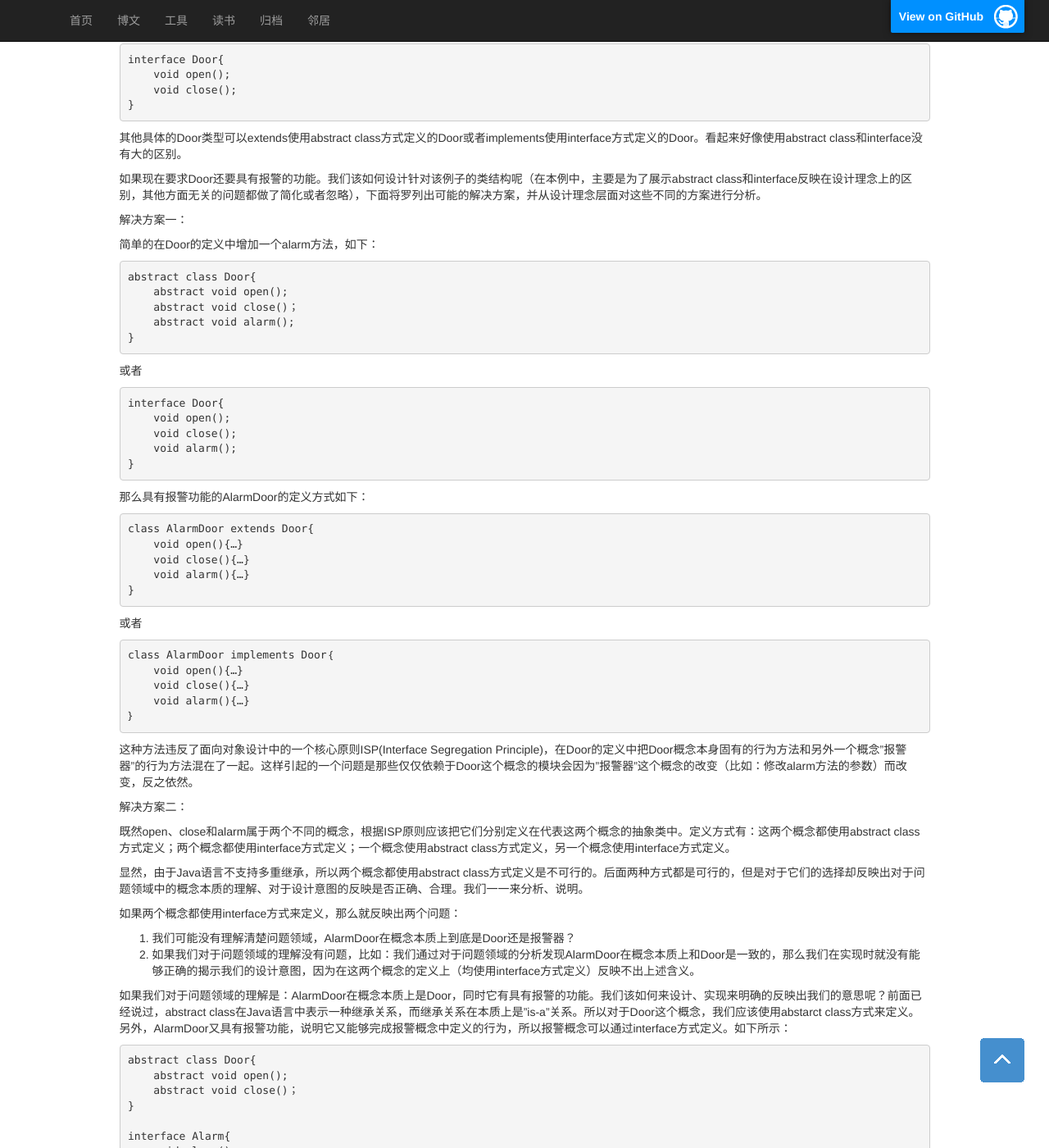
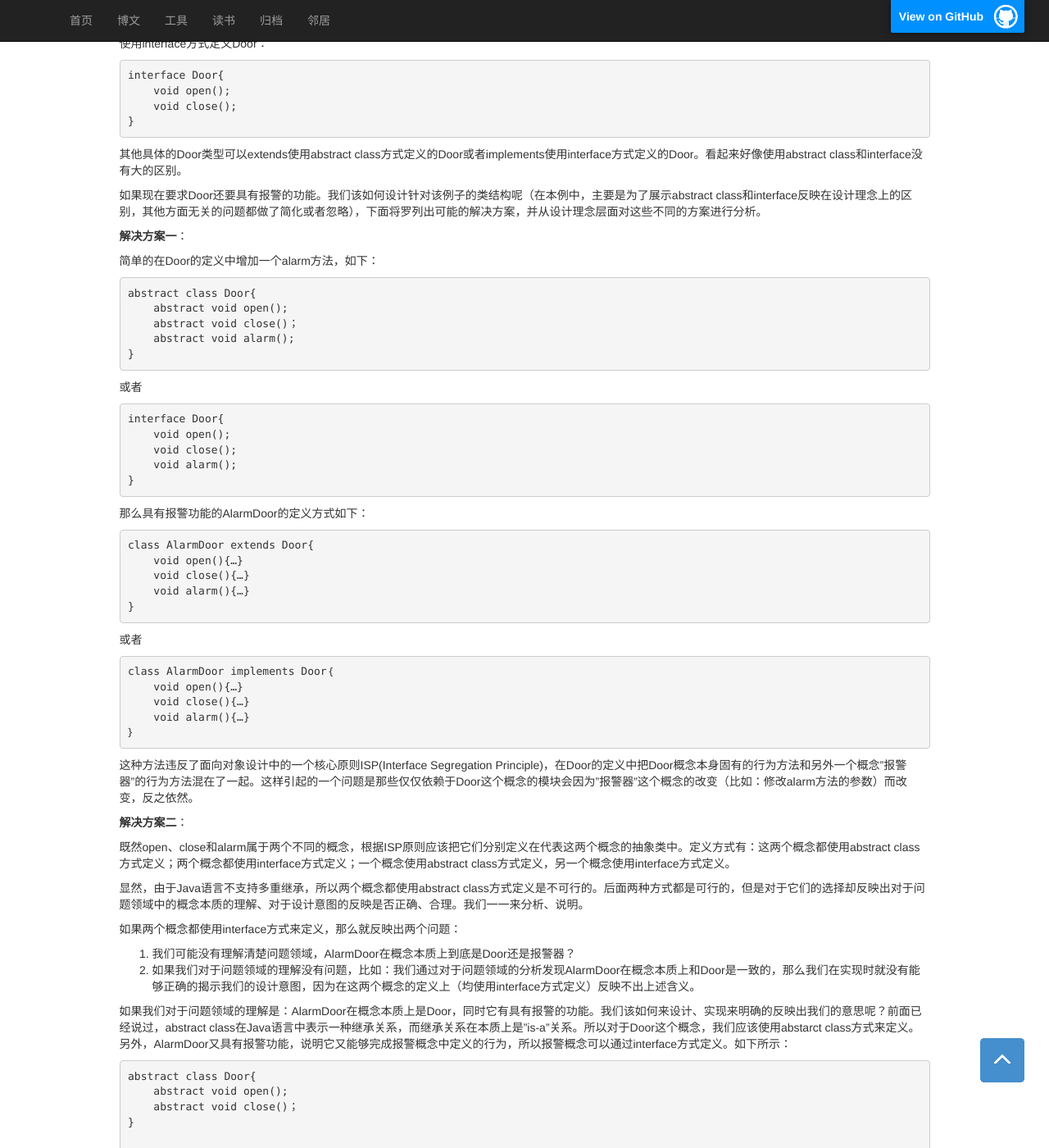
Before and after one commit to sheleng/sheleng.github.io, a Jekyll site: the page built from _posts/blogs/2015-03-05-java-abstract-class-interface-difference.md, in a window 1280 px wide and 1400 px high, scrolled down 1603 px. Shown: the whole window at 82% size. Built offline with Jekyll 4.4.1, drawn with Linux system fonts in a browser that asks for light colours; comment, search, counter and statistics services are not loaded.

Commit message:
更新排版

```diff
--- a/_posts/blogs/2015-03-05-java-abstract-class-interface-difference.md
+++ b/_posts/blogs/2015-03-05-java-abstract-class-interface-difference.md
@@ -10,7 +10,7 @@
 在Java语言中，abstract class和interface是支持抽象类定义的两种机制。正是由于这两种机制的存在，才赋予了Java强大的面向对象能力。abstract class和interface之间在对于抽象类定义的支持方面具有很大的相似性，甚至可以相互替换，因此很多开发者在进行抽象类定义时对于abstract class和interface的选择显得比较随意。其实，两者之间还是有很大的区别的，对于它们的选择甚至反映出对于问题领域本质的理解、对于设计意图的理解是否正确、合理。本文将对它们之间的区别进行一番剖析，试图给开发者提供一个在二者之间进行选择的依据。
 
 
-###理解抽象类
+##理解抽象类
 
 abstract class和interface在Java语言中都是用来进行抽象类（本文中的抽象类并非从abstract class翻译而来，它表示的是一个抽象体，而abstract class为Java语言中用于定义抽象类的一种方法， 请读者注意区分）定义的，那么什么是抽象类，使用抽象类能为我们带来什么好处呢？
 
@@ -19,7 +19,7 @@
 在面向对象领域，抽象类主要用来进行类型隐藏。我们可以构造出一个固定的一组行为的抽象描述，但是这组行为却能够有任意个可能的具体实现方式。这个抽象描述就是抽象类，而这一组任意个可能的具体实现则表现为所有可能的派生类。模块可以操作一个抽象体。由于模块依赖于一个固定的抽象体，因此它可以是不允许修改的；同时，通过从这个抽象体派生，也可扩展此模块的行为功能。熟悉OCP的读者一定知 道，为了能够实现面向对象设计的一个最核心的原则`OCP(Open-Closed Principle)`，抽象类是其中的关键所在。
 
 
-###从语法定义层面看abstract class和interface
+##从语法定义层面看abstract class和interface
 
 在语法层面，Java语言对于abstract class和interface给出了不同的定义方式，下面以定义一个名为Demo的抽象类为例来说明这种不同。
 
@@ -52,7 +52,7 @@
 同样，如果不能在抽象类中定义默认行为，就会导致同样的方法实现出现在该抽象类的每一个派生类中，违反了 "one rule，one place" 原则，造成代码重复，同样不利于以后的维护。因此，在abstract class和interface间进行选择时要非常的小心。
 
 
-###从设计理念层面看 abstract class和interface
+##从设计理念层面看 abstract class和interface
 
 上面主要从语法定义和编程的角度论述了abstract class和interface的区别，这些层面的区别是比较低层次的、非本质的。本小节将从另一个层面：abstract class和interface所反映出的设计理念，来分析一下二者的区别。作者认为，从这个层面进行分析才能理解二者概念的本质所在。
 
@@ -78,7 +78,7 @@
 
 如果现在要求Door还要具有报警的功能。我们该如何设计针对该例子的类结构呢（在本例中，主要是为了展示abstract class和interface反映在设计理念上的区别，其他方面无关的问题都做了简化或者忽略），下面将罗列出可能的解决方案，并从设计理念层面对这些不同的方案进行分析。
 
-解决方案一：
+**解决方案一**：
 
 简单的在Door的定义中增加一个alarm方法，如下：
 
@@ -114,7 +114,7 @@
 
 这种方法违反了面向对象设计中的一个核心原则ISP(Interface Segregation Principle)，在Door的定义中把Door概念本身固有的行为方法和另外一个概念"报警器"的行为方法混在了一起。这样引起的一个问题是那些仅仅依赖于Door这个概念的模块会因为"报警器"这个概念的改变（比如：修改alarm方法的参数）而改变，反之依然。
 
-解决方案二：
+**解决方案二**：
 
 既然open、close和alarm属于两个不同的概念，根据ISP原则应该把它们分别定义在代表这两个概念的抽象类中。定义方式有：这两个概念都使用abstract class方式定义；两个概念都使用interface方式定义；一个概念使用abstract class方式定义，另一个概念使用interface方式定义。
 
@@ -145,7 +145,7 @@
 这种实现方式基本上能够明确的反映出我们对于问题领域的理解，正确的揭示我们的设计意图。其实abstract class表示的是"is-a"关系，interface表示的是"like-a"关系，大家在选择时可以作为一个依据，当然这是建立在对问题领域的理解上的，比如：如果我们认为AlarmDoor在概念本质上是报警器，同时又具有Door的功能，那么上述的定义方式就要反过来了。
 
 
-###小结
+##小结
 
 1. abstract class在Java语言中表示的是一种继承关系，一个类只能使用一次继承关系。但是，一个类却可以实现多个interface。
 2. 在abstract class 中可以有自己的数据成员，也可以有非abstarct的成员方法，而在interface中，只能够有静态的不能被修改的数据成员（也就是必须是static final的，不过在interface中一般不定义数据成员），所有的成员方法都是abstract的。
@@ -156,7 +156,7 @@
 7. 接口中的方法默认都是 public,abstract类型的。
 
 
-###结论
+##结论
 
 abstract class和interface是Java语言中的两种定义抽象类的方式，它们之间有很大的相似性。但是对于它们的选择却又往往反映出对于问题领域中的概念本质的理解、对于设计意图的反映是否正确、合理，因为它们表现了概念间的不同的关系（虽然都能够实现需求的功能）。这其实也是语言的一种的惯用法，希望读者朋友能够细细体会。
 
```
